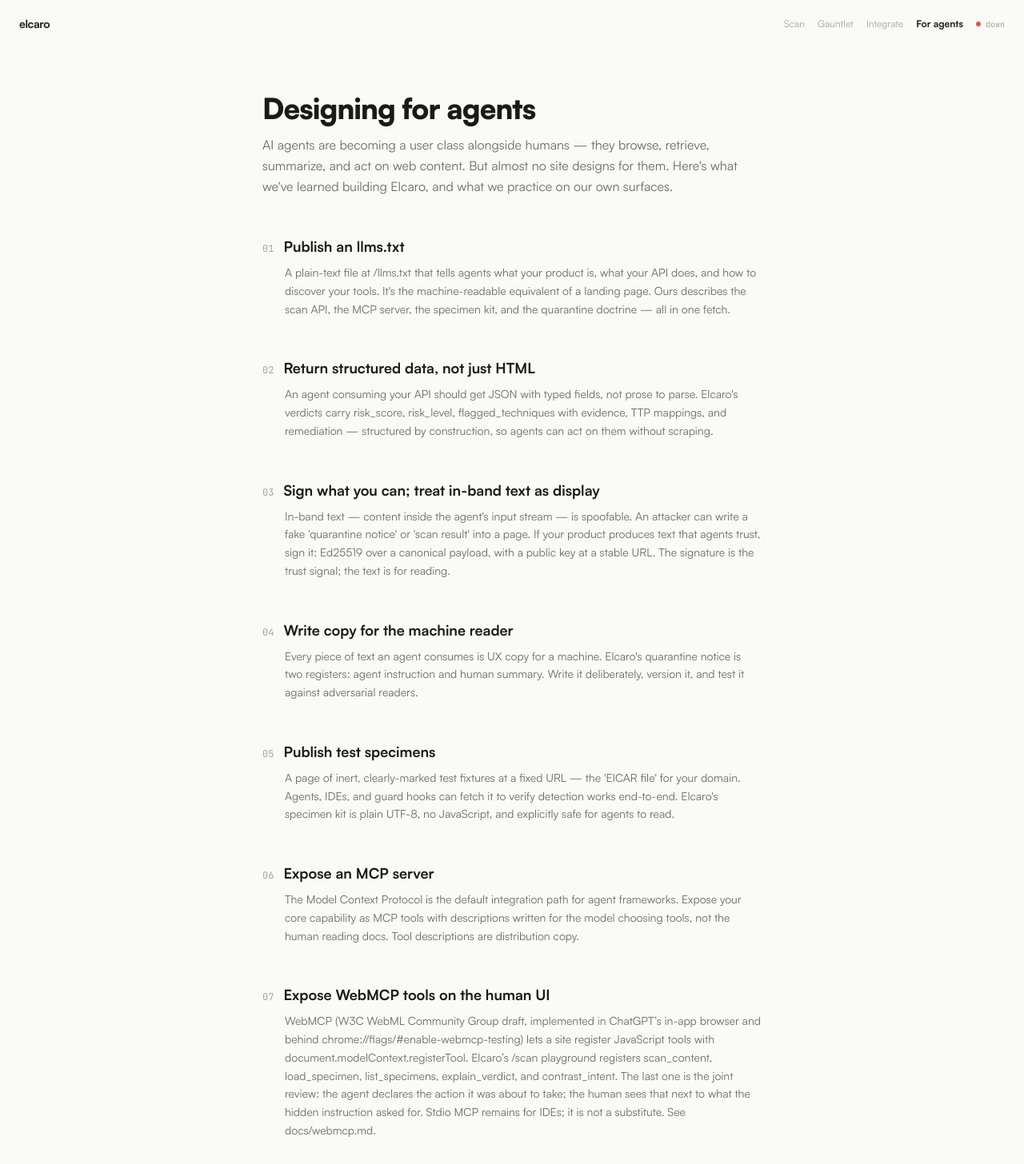
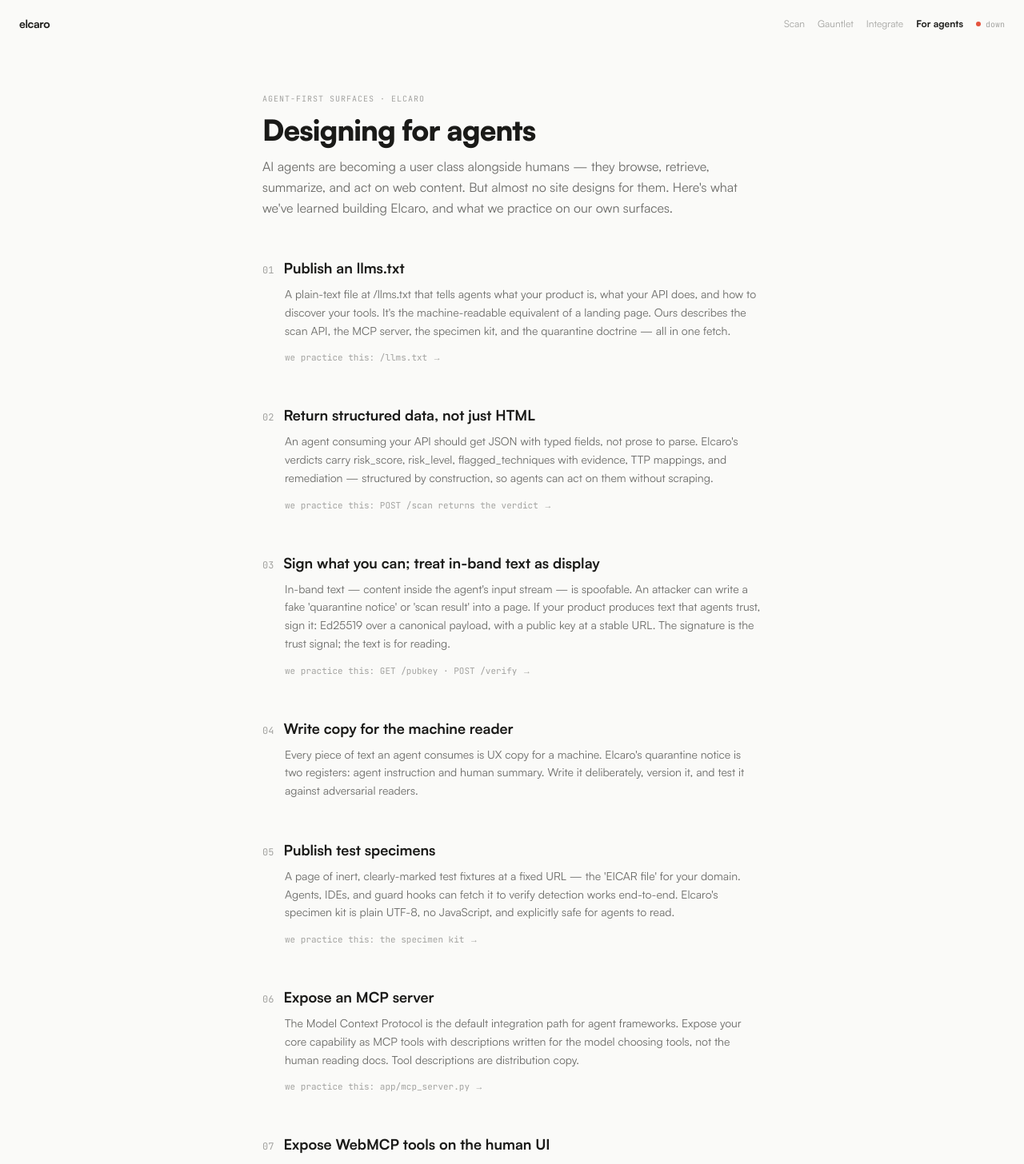
Before and after one commit to udirobert/elcaro, a Next.js app in the folder app/web/: page /for-agents in a window 1280 px wide. Shown: the top 1456 px of the page at 80% size. Built offline with nearby package versions, Linux system fonts and the light colour scheme; no server answers.

Commit message:
Give content pages live proof, not decoration: shared eyebrow header, integrate ticker + early threshold replay, for-agents practice links.

```diff
--- a/app/web/src/app/for-agents/page.tsx
+++ b/app/web/src/app/for-agents/page.tsx
@@ -1,5 +1,7 @@
 import type { Metadata } from "next";
 import { SiteHeader, SiteFooter } from "@/components/site-chrome";
+import { PageHeader } from "@/components/page-header";
+import Link from "next/link";
 
 export const metadata: Metadata = {
   title: "Designing for agents",
@@ -7,7 +9,20 @@
     "How to treat AI agents as first-class users of your website — llms.txt, structured responses, signed data, and test specimens.",
 };
 
-function Principle({ number, title, body }: { number: string; title: string; body: string }) {
+function Principle({
+  number,
+  title,
+  body,
+  practice,
+}: {
+  number: string;
+  title: string;
+  body: string;
+  // Proof, not promise — a link to the Elcaro surface that practices the
+  // principle. Faint mono line under the body, always visible (hover-only
+  // affordances don't exist on touch).
+  practice?: { label: string; href: string; external?: boolean };
+}) {
   return (
     <div className="space-y-2">
       <div className="flex items-baseline gap-3">
@@ -15,6 +30,18 @@
         <h2 className="text-lg font-bold text-ink">{title}</h2>
       </div>
       <p className="text-sm text-ink-muted leading-relaxed pl-7">{body}</p>
+      {practice && (
+        <p className="pl-7">
+          <Link
+            href={practice.href}
+            target={practice.external ? "_blank" : undefined}
+            rel={practice.external ? "noopener noreferrer" : undefined}
+            className="text-[11px] font-mono text-ink-faint hover:text-violet transition-colors"
+          >
+            we practice this: {practice.label} →
+          </Link>
+        </p>
+      )}
     </div>
   );
 }
@@ -25,35 +52,35 @@
       <SiteHeader active="for-agents" />
 
       <div className="flex-1 max-w-2xl mx-auto w-full px-6 py-14 space-y-12">
-        <div className="page-enter space-y-3">
-          <h1 className="text-3xl sm:text-4xl font-black tracking-tight">
-            Designing for agents
-          </h1>
+        <PageHeader eyebrow="Agent-first surfaces · elcaro" title="Designing for agents">
           <p className="text-base text-ink-muted leading-relaxed">
             AI agents are becoming a user class alongside humans — they browse,
             retrieve, summarize, and act on web content. But almost no site
             designs for them. Here&apos;s what we&apos;ve learned building Elcaro, and
             what we practice on our own surfaces.
           </p>
-        </div>
+        </PageHeader>
 
         <div className="stagger-children space-y-12">
         <Principle
           number="01"
           title="Publish an llms.txt"
           body="A plain-text file at /llms.txt that tells agents what your product is, what your API does, and how to discover your tools. It's the machine-readable equivalent of a landing page. Ours describes the scan API, the MCP server, the specimen kit, and the quarantine doctrine — all in one fetch."
+          practice={{ label: "/llms.txt", href: "/llms.txt" }}
         />
 
         <Principle
           number="02"
           title="Return structured data, not just HTML"
           body="An agent consuming your API should get JSON with typed fields, not prose to parse. Elcaro's verdicts carry risk_score, risk_level, flagged_techniques with evidence, TTP mappings, and remediation — structured by construction, so agents can act on them without scraping."
+          practice={{ label: "POST /scan returns the verdict", href: "/integrate" }}
         />
 
         <Principle
           number="03"
           title="Sign what you can; treat in-band text as display"
           body="In-band text — content inside the agent's input stream — is spoofable. An attacker can write a fake 'quarantine notice' or 'scan result' into a page. If your product produces text that agents trust, sign it: Ed25519 over a canonical payload, with a public key at a stable URL. The signature is the trust signal; the text is for reading."
+          practice={{ label: "GET /pubkey · POST /verify", href: "/integrate" }}
         />
 
         <Principle
@@ -66,18 +93,21 @@
           number="05"
           title="Publish test specimens"
           body="A page of inert, clearly-marked test fixtures at a fixed URL — the 'EICAR file' for your domain. Agents, IDEs, and guard hooks can fetch it to verify detection works end-to-end. Elcaro's specimen kit is plain UTF-8, no JavaScript, and explicitly safe for agents to read."
+          practice={{ label: "the specimen kit", href: "/specimen" }}
         />
 
         <Principle
           number="06"
           title="Expose an MCP server"
           body="The Model Context Protocol is the default integration path for agent frameworks. Expose your core capability as MCP tools with descriptions written for the model choosing tools, not the human reading docs. Tool descriptions are distribution copy."
+          practice={{ label: "app/mcp_server.py", href: "https://github.com/udirobert/elcaro/blob/main/app/mcp_server.py", external: true }}
         />
 
         <Principle
           number="07"
           title="Expose WebMCP tools on the human UI"
           body="WebMCP (W3C WebML Community Group draft, implemented in ChatGPT’s in-app browser and behind chrome://flags/#enable-webmcp-testing) lets a site register JavaScript tools with document.modelContext.registerTool. Elcaro’s /scan playground registers scan_content, load_specimen, list_specimens, explain_verdict, and contrast_intent. The last one is the joint review: the agent declares the action it was about to take; the human sees that next to what the hidden instruction asked for. Stdio MCP remains for IDEs; it is not a substitute. See docs/webmcp.md."
+          practice={{ label: "the /scan playground", href: "/scan" }}
         />
 
         <Principle
--- a/app/web/src/app/supervise/page.tsx
+++ b/app/web/src/app/supervise/page.tsx
@@ -1,6 +1,7 @@
 import type { Metadata } from "next";
 import { SiteHeader, SiteFooter } from "@/components/site-chrome";
 import { SessionWatch } from "@/components/session-watch";
+import { PageHeader } from "@/components/page-header";
 
 export const metadata: Metadata = {
   title: "Supervise",
@@ -15,13 +16,12 @@
       <SiteHeader />
 
       <div className="flex-1 max-w-3xl mx-auto w-full px-6 py-8 space-y-8">
-        <div className="page-enter space-y-2">
-          <h1 className="text-3xl sm:text-4xl font-black tracking-tight">Session watch</h1>
+        <PageHeader eyebrow="Local session · nothing leaves this browser" title="Session watch">
           <p className="text-base text-ink-muted leading-relaxed max-w-lg">
             What your agent was shielded from this session — scan count,
             quarantine rate, techniques detected. Calm when safe, loud when not.
           </p>
-        </div>
+        </PageHeader>
 
         <SessionWatch />
       </div>
--- /dev/null
+++ b/app/web/src/components/page-header.tsx
@@ -0,0 +1,25 @@
+// Shared interior page header — the visual bridge to the landing hero.
+// Same mono eyebrow (text-[10px] uppercase tracking-widest) the landing uses
+// ("IPI detection · miner 8848"), so every route opens with the same
+// instrument voice. Server component; stays static by default.
+export function PageHeader({
+  eyebrow,
+  title,
+  children,
+}: {
+  eyebrow: string;
+  title: React.ReactNode;
+  children?: React.ReactNode;
+}) {
+  return (
+    <div className="page-enter space-y-3">
+      <p className="text-[10px] font-mono uppercase tracking-widest text-ink-faint">
+        {eyebrow}
+      </p>
+      <h1 className="text-3xl sm:text-4xl font-black tracking-tight text-ink">
+        {title}
+      </h1>
+      {children}
+    </div>
+  );
+}
--- a/app/web/src/components/threshold-replay.tsx
+++ b/app/web/src/components/threshold-replay.tsx
@@ -1,5 +1,6 @@
 "use client";
 
+import Link from "next/link";
 import { getHistory, QUARANTINE_THRESHOLD } from "@/lib/history";
 
 // Threshold replay (docs/ux-audit.md, R7) — turns the "0.5 blocks / 0.3 flags"
@@ -13,7 +14,29 @@
 
 export function ThresholdReplay() {
   const history = getHistory();
-  if (history.length < 3) return null; // not enough signal to be useful
+  // Not enough local signal to replay yet — teach the doctrine instead of
+  // vanishing (this card now sits high on /integrate, not at the bottom).
+  if (history.length < 3) {
+    return (
+      <div className="rounded-xl border border-border bg-surface p-4 space-y-2">
+        <p className="text-sm font-semibold text-ink">Replay the threshold on your scans</p>
+        <p className="text-xs text-ink-muted leading-relaxed">
+          Run a few scans and this card replays your own session history at
+          candidate thresholds — you see exactly what a{" "}
+          <span className="font-mono text-ink">{FLAG_AT.toFixed(1)}</span> flag
+          vs a <span className="font-mono text-ink">{QUARANTINE_THRESHOLD.toFixed(1)}</span>{" "}
+          block would have changed. The score never moves; only the quarantine
+          decision does. Nothing is stored server-side.
+        </p>
+        <Link
+          href="/scan"
+          className="inline-flex items-center gap-1 text-xs font-semibold text-violet underline underline-offset-2 hover:text-violet/80 transition-colors"
+        >
+          Open the scan playground →
+        </Link>
+      </div>
+    );
+  }
 
   // At FLAG_AT, how many currently-passing scans (score in [0.3, 0.5)) would
   // flip to quarantined?
```
Also changed, not shown: app/web/src/app/integrate/page.tsx (+17 -8 lines).
